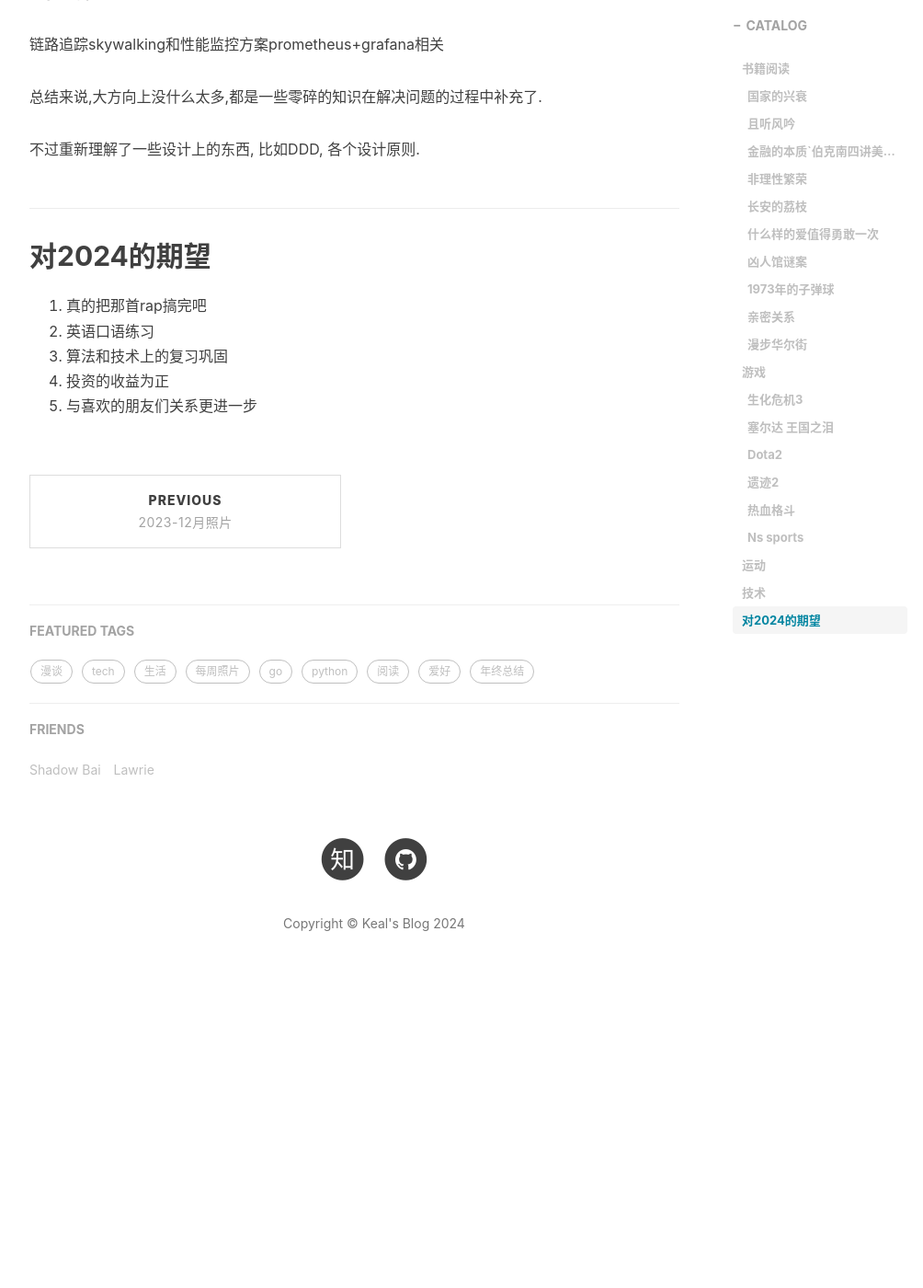
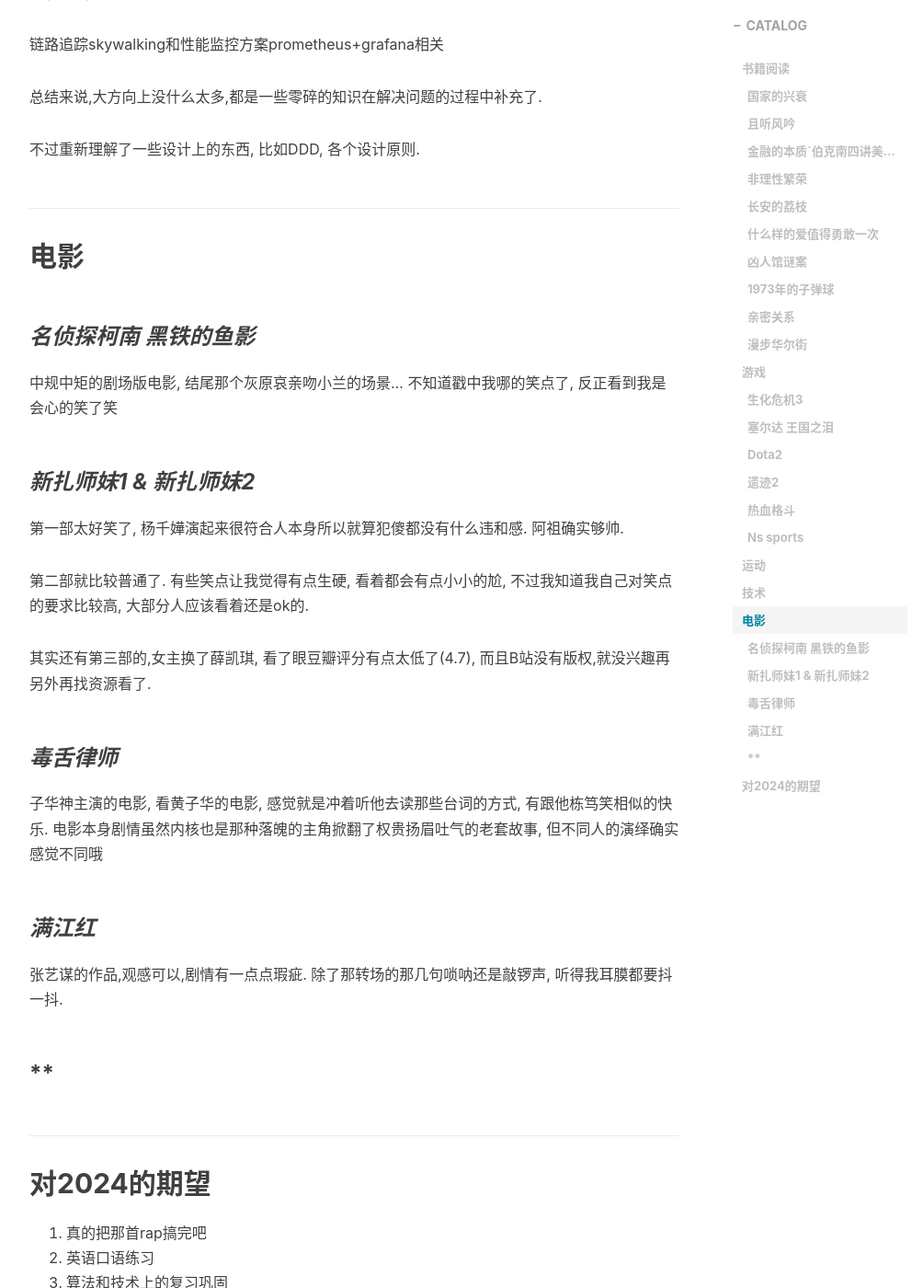
Before and after one commit to kneed/kneed.github.io, a Jekyll site: the page built from _posts/2024-01-02-2023年终总结.md, in a window 1280 px wide and 1400 px high, scrolled down 3750 px. Shown: the whole window at 92% size, without its empty margins (233-1237 px from the left). Built offline with Jekyll 4.4.1, drawn with Linux system fonts in a browser that asks for light colours; nearby versions of some CDN libraries; comment, search, counter and statistics services are not loaded; before the commit the page ends 4858 px from its top, so only the background shows below that.

Commit message:
chore: 优化了部分文章

```diff
--- a/_posts/2024-01-02-2023年终总结.md
+++ b/_posts/2024-01-02-2023年终总结.md
@@ -100,6 +100,30 @@ tags:
 
 不过重新理解了一些设计上的东西, 比如DDD, 各个设计原则.
 
+## 电影
+
+### *名侦探柯南 黑铁的鱼影*
+
+中规中矩的剧场版电影, 结尾那个灰原哀亲吻小兰的场景... 不知道戳中我哪的笑点了, 反正看到我是会心的笑了笑
+
+### *新扎师妹1 & 新扎师妹2*
+
+第一部太好笑了, 杨千嬅演起来很符合人本身所以就算犯傻都没有什么违和感. 阿祖确实够帅.
+
+第二部就比较普通了. 有些笑点让我觉得有点生硬, 看着都会有点小小的尬, 不过我知道我自己对笑点的要求比较高, 大部分人应该看着还是ok的.
+
+其实还有第三部的,女主换了薛凯琪, 看了眼豆瓣评分有点太低了(4.7), 而且B站没有版权,就没兴趣再另外再找资源看了.
+
+### *毒舌律师*
+
+子华神主演的电影, 看黄子华的电影, 感觉就是冲着听他去读那些台词的方式, 有跟他栋笃笑相似的快乐. 电影本身剧情虽然内核也是那种落魄的主角掀翻了权贵扬眉吐气的老套故事, 但不同人的演绎确实感觉不同哦
+
+### *满江红*
+
+张艺谋的作品,观感可以,剧情有一点点瑕疵. 除了那转场的那几句唢呐还是敲锣声, 听得我耳膜都要抖一抖.
+
+### **
+
 ## 对2024的期望
 
 1. 真的把那首rap搞完吧
```
Also changed, not shown: _posts/2023-08-15-读-亲密关系.md (+1 -0 lines), _posts/2023-11-06-散文一篇.md (+4 -4 lines), _posts/2023-12-15-Kafka消费组取消订阅某个topic的情况.md (+4 -0 lines).
